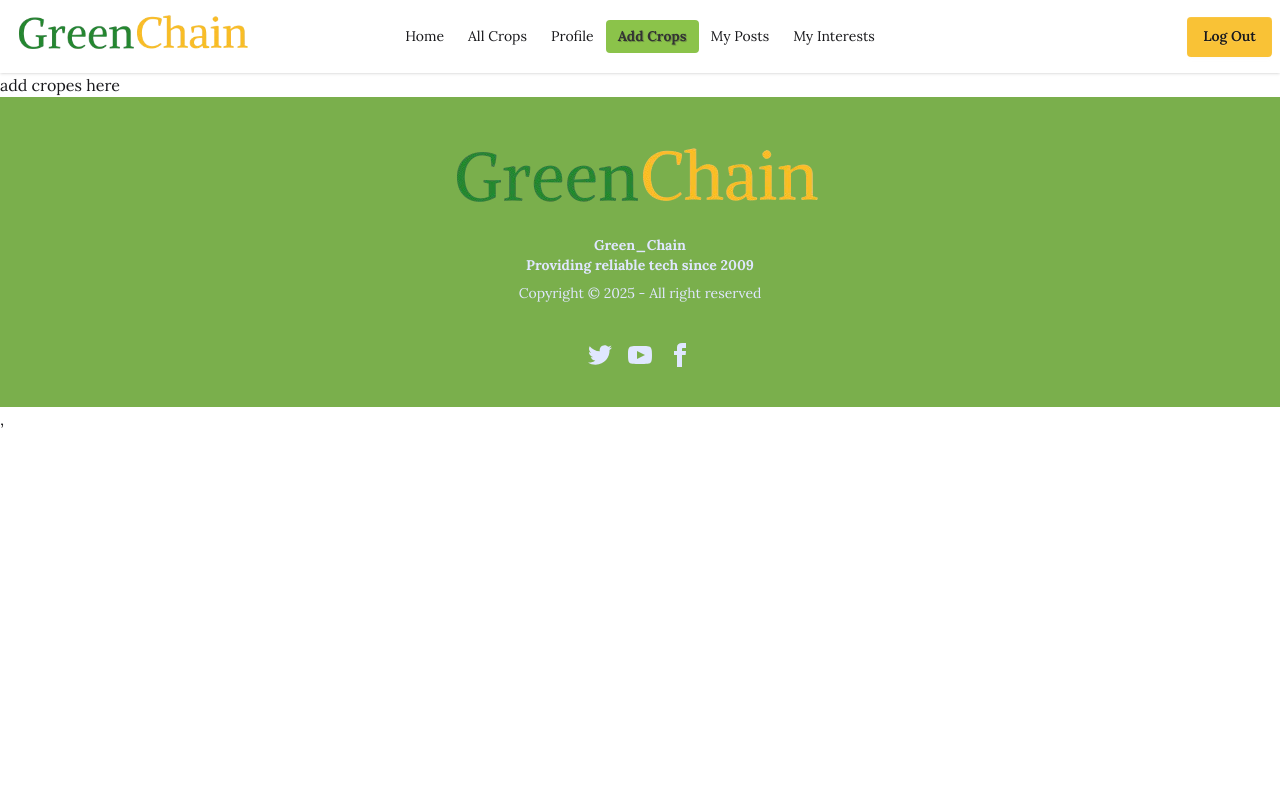
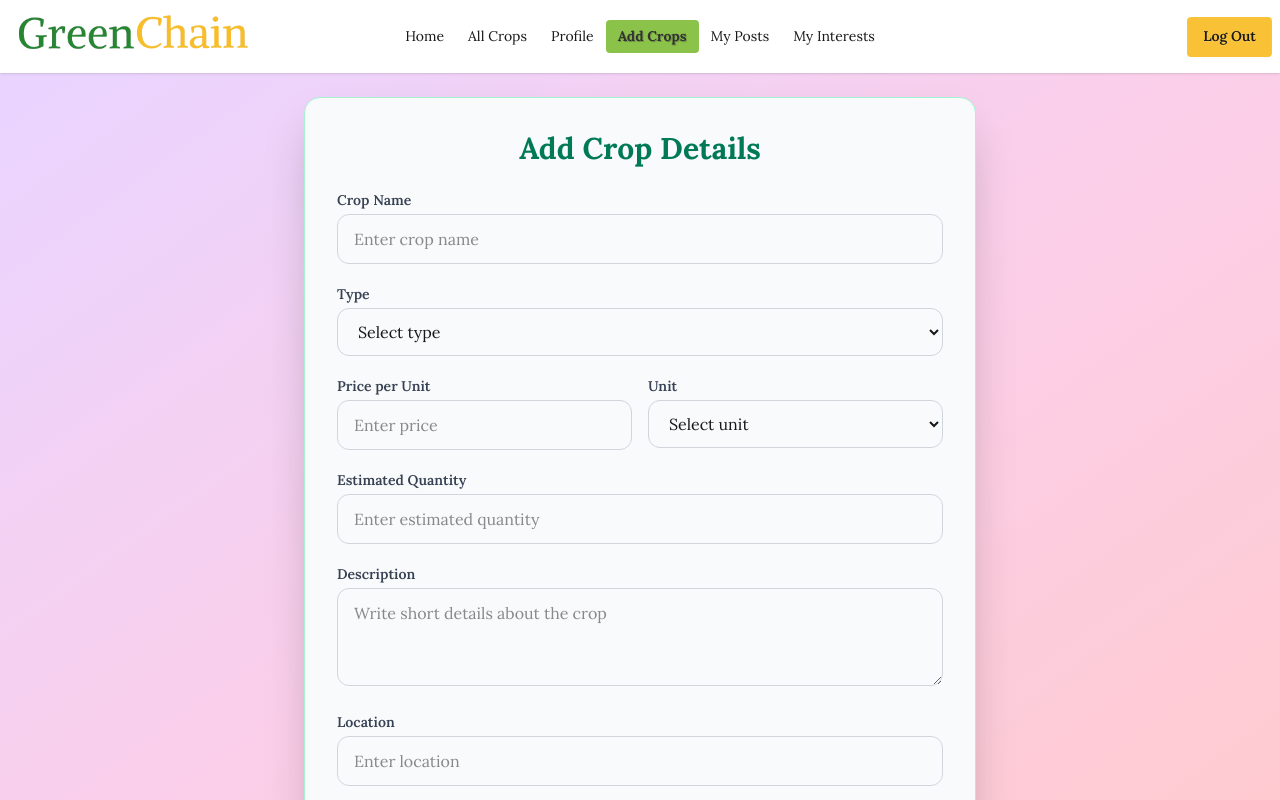
Before and after one commit to MUSTAKIMBIN/Green_Chain_Claint, a React (Vite) app: page /addCrops in a window 1280 px wide. Shown: the top 800 px of the page. Built offline with nearby package versions, Linux system fonts and the light colour scheme; no server answers; sample sign-in values are in the browser's storage.

Commit message:
added add crops pade design

```diff
--- a/src/Pages/AddCrops/AddCrops.jsx
+++ b/src/Pages/AddCrops/AddCrops.jsx
@@ -1,7 +1,167 @@
 import React from "react";
+import toast from "react-hot-toast";
+import { useNavigate } from "react-router";
 
 const AddCrops = () => {
-  return <div>add cropes here</div>;
+  const navigate = useNavigate();
+  const handleAddCrops = (e) => {
+    e.preventDefault();
+    const form = e.target;
+    const name = form.name.value;
+    const cropType = form.cropType.value;
+    const price = form.price.value;
+    const quantity = form.quantity.value;
+    const unit = form.unit.value;
+    const description = form.description.value;
+    const location = form.location.value;
+    const imgURL = form.imgURL.value;
+
+    console.log(
+      name,
+      cropType,
+      price,
+      quantity,
+      unit,
+      description,
+      location,
+      imgURL
+    );
+    form.reset();
+    toast.success("Crops Added Successfully");
+    // Delay navigation by 2 seconds
+    setTimeout(() => {
+      navigate("/myPosts");
+    }, 1500);
+  };
+  return (
+    <div className="min-h-screen flex items-center justify-center bg-gradient-to-br from-purple-200 via-pink-200 to-red-200 p-6">
+      <div className="bg-gray-50 shadow-2xl rounded-2xl p-8 w-full max-w-2xl border border-emerald-200">
+        <h2 className="text-3xl font-bold text-emerald-700 mb-6 text-center">
+          Add Crop Details
+        </h2>
+        <form onSubmit={handleAddCrops} className="space-y-5">
+          {/* Crop Name */}
+          <div>
+            <label className="block text-sm font-semibold text-gray-700 mb-1">
+              Crop Name
+            </label>
+            <input
+              type="text"
+              name="name"
+              placeholder="Enter crop name"
+              className="w-full px-4 py-3 border border-gray-300 rounded-xl focus:ring-2 focus:ring-emerald-400 focus:outline-none"
+            />
+          </div>
+
+          {/* Type */}
+          <div>
+            <label className="block text-sm font-semibold text-gray-700 mb-1">
+              Type
+            </label>
+            <select
+              name="cropType"
+              className="w-full px-4 py-3 border border-gray-300 rounded-xl focus:ring-2 focus:ring-emerald-400 focus:outline-none"
+            >
+              <option value="">Select type</option>
+              <option value="Vegetable">Vegetable</option>
+              <option value="Fruit">Fruit</option>
+              <option value="Grain">Grain</option>
+            </select>
+          </div>
+
+          {/* Price per unit */}
+          <div className="grid grid-cols-2 gap-4">
+            <div>
+              <label className="block text-sm font-semibold text-gray-700 mb-1">
+                Price per Unit
+              </label>
+              <input
+                type="number"
+                name="price"
+                placeholder="Enter price"
+                className="w-full px-4 py-3 border border-gray-300 rounded-xl focus:ring-2 focus:ring-emerald-400 focus:outline-none"
+              />
+            </div>
+            {/* unit  */}
+            <div>
+              <label className="block text-sm font-semibold text-gray-700 mb-1">
+                Unit
+              </label>
+              <select
+                name="unit"
+                className="w-full px-4 py-3 border border-gray-300 rounded-xl focus:ring-2 focus:ring-emerald-400 focus:outline-none"
+              >
+                <option value="">Select unit</option>
+                <option value="kg">kg</option>
+                <option value="ton">ton</option>
+                <option value="bag">bag</option>
+              </select>
+            </div>
+          </div>
+
+          {/* Estimated Quantity */}
+          <div>
+            <label className="block text-sm font-semibold text-gray-700 mb-1">
+              Estimated Quantity
+            </label>
+            <input
+              type="number"
+              name="quantity"
+              placeholder="Enter estimated quantity"
+              className="w-full px-4 py-3 border border-gray-300 rounded-xl focus:ring-2 focus:ring-emerald-400 focus:outline-none"
+            />
+          </div>
+
+          {/* Description */}
+          <div>
+            <label className="block text-sm font-semibold text-gray-700 mb-1">
+              Description
+            </label>
+            <textarea
+              name="description"
+              placeholder="Write short details about the crop"
+              rows="3"
+              className="w-full px-4 py-3 border border-gray-300 rounded-xl focus:ring-2 focus:ring-emerald-400 focus:outline-none"
+            ></textarea>
+          </div>
+
+          {/* Location */}
+          <div>
+            <label className="block text-sm font-semibold text-gray-700 mb-1">
+              Location
+            </label>
+            <input
+              type="text"
+              name="location"
+              placeholder="Enter location"
+              className="w-full px-4 py-3 border border-gray-300 rounded-xl focus:ring-2 focus:ring-emerald-400 focus:outline-none"
+            />
+          </div>
+
+          {/* Image Upload */}
+          <div>
+            <label className="block text-sm font-semibold text-gray-700 mb-1">
+              Image
+            </label>
+            <input
+              type="text"
+              name="imgURL"
+              placeholder="Enter your URL"
+              className="w-full px-4 py-2 border border-gray-300 rounded-lg focus:ring-2 focus:ring-emerald-400 focus:outline-none"
+            />
+          </div>
+
+          {/* Submit Button */}
+          <button
+            type="submit"
+            className="w-full bg-emerald-600 hover:bg-emerald-700 text-white font-semibold py-3 rounded-xl shadow-lg transition duration-200"
+          >
+            Submit Crop Details
+          </button>
+        </form>
+      </div>
+    </div>
+  );
 };
 
 export default AddCrops;
```
